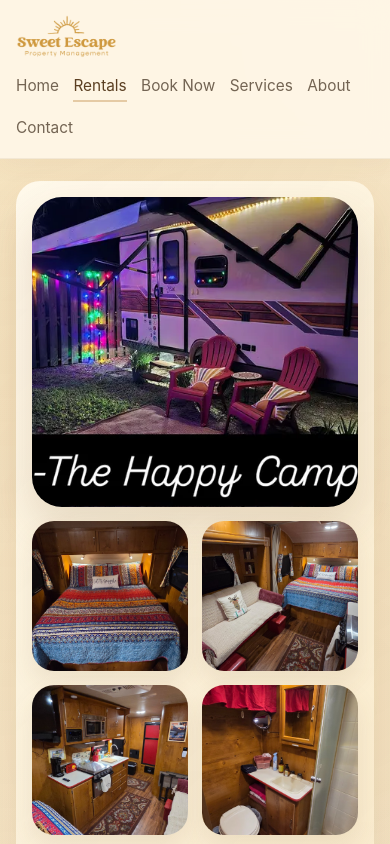
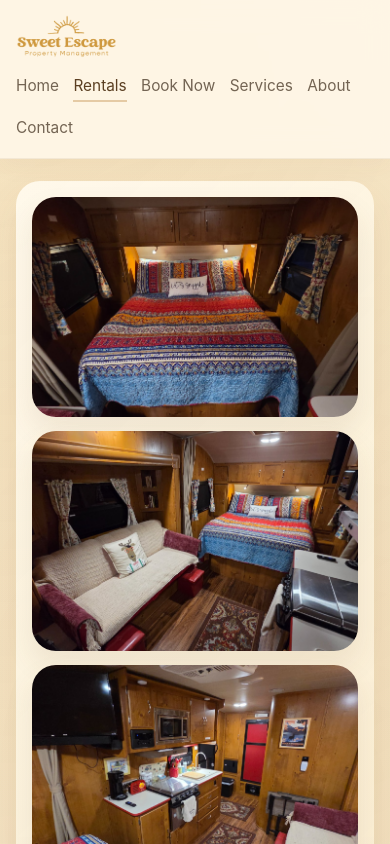
Before and after one commit to masterhavik/sweet-escape-website-2026, a React (Vite) app: page /rentals/edith-vintage-cruiser-rv in a window 390 px wide. Shown: the top 844 px of the page. Built offline with nearby package versions, Linux system fonts and the light colour scheme.

Commit message:
Use compact Edith photo layout

```diff
--- a/src/pages/PropertyDetailPage.tsx
+++ b/src/pages/PropertyDetailPage.tsx
@@ -20,13 +20,30 @@ export function PropertyDetailPage() {
   }
 
   const gallery = propertyGalleries[property.slug];
-  const featurePhotos = gallery?.photos.slice(0, 4) ?? [];
+  const isEdith = property.slug === 'edith-vintage-cruiser-rv';
+  const featurePhotos = gallery?.photos.slice(0, isEdith ? 5 : 4) ?? [];
+  const primaryHeroImage = gallery?.photos[0] ?? {
+    src: property.imageSrc,
+    alt: property.imageAlt,
+  };
 
   return (
     <div className="page-stack">
       <section className="panel rental-detail-hero">
+        {isEdith && featurePhotos.length > 0 ? (
+          <div className="rental-detail-hero__media rental-detail-hero__media--compact">
+            {featurePhotos.map((photo, index) => (
+              <img
+                key={photo.src}
+                className={index === 0 ? 'rental-detail-hero__compact-feature' : undefined}
+                src={photo.src}
+                alt={photo.alt}
+              />
+            ))}
+          </div>
+        ) : (
           <div className="rental-detail-hero__media">
-          <img className="rental-detail-hero__main-image" src={property.imageSrc} alt={property.imageAlt} />
+            <img className="rental-detail-hero__main-image" src={primaryHeroImage.src} alt={primaryHeroImage.alt} />
 
             {featurePhotos.length > 0 && (
               <div className="rental-detail-hero__thumb-grid">
@@ -36,6 +53,7 @@ export function PropertyDetailPage() {
               </div>
             )}
           </div>
+        )}
 
         <div className="rental-detail-hero__content">
           <p className="eyebrow">{gallery?.eyebrow ?? 'Featured rental'}</p>
--- a/src/styles/pretty.css
+++ b/src/styles/pretty.css
@@ -622,3 +622,36 @@ li {
     font-size: 2rem;
   }
 }
+
+.rental-detail-hero__media--compact {
+  grid-template-columns: repeat(2, minmax(0, 1fr));
+  grid-template-rows: repeat(3, minmax(130px, 1fr));
+  min-height: 520px;
+}
+
+.rental-detail-hero__media--compact img {
+  width: 100%;
+  height: 100%;
+  min-height: 0;
+  object-fit: cover;
+  border-radius: 24px;
+  box-shadow: 0 14px 28px rgba(111, 75, 35, 0.1);
+}
+
+.rental-detail-hero__compact-feature {
+  grid-row: span 2;
+}
+
+@media (max-width: 640px) {
+  .rental-detail-hero__media--compact {
+    grid-template-columns: 1fr;
+    grid-template-rows: none;
+    min-height: 0;
+  }
+
+  .rental-detail-hero__media--compact img,
+  .rental-detail-hero__compact-feature {
+    grid-row: auto;
+    height: 220px;
+  }
+}
```
Lines whose indentation alone changed are shown as unchanged.
